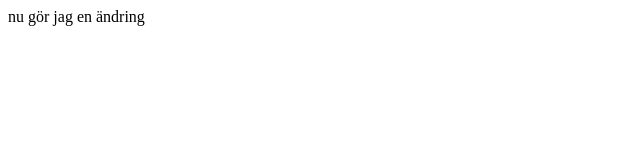
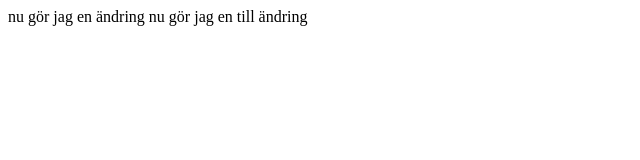
Before and after one commit to EliasVestermark/html-css, a plain HTML site: page index.html in a window 1280 px wide. Shown: the whole page, without its empty margins (0-640 px from the left). Drawn offline with Linux system fonts and the light colour scheme.

Commit message:
ytterliggare en ändring

```diff
--- a/index.html
+++ b/index.html
@@ -7,5 +7,6 @@
 </head>
 <body>
     nu gör jag en ändring
+    nu gör jag en till ändring
 </body>
 </html>
```
